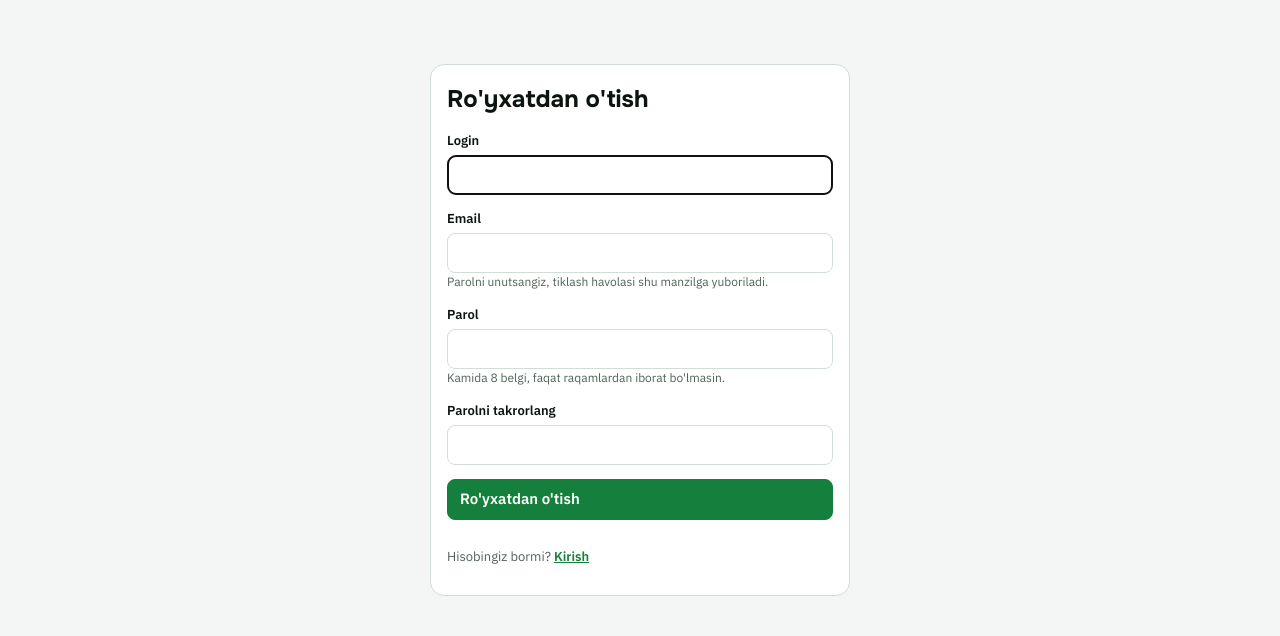
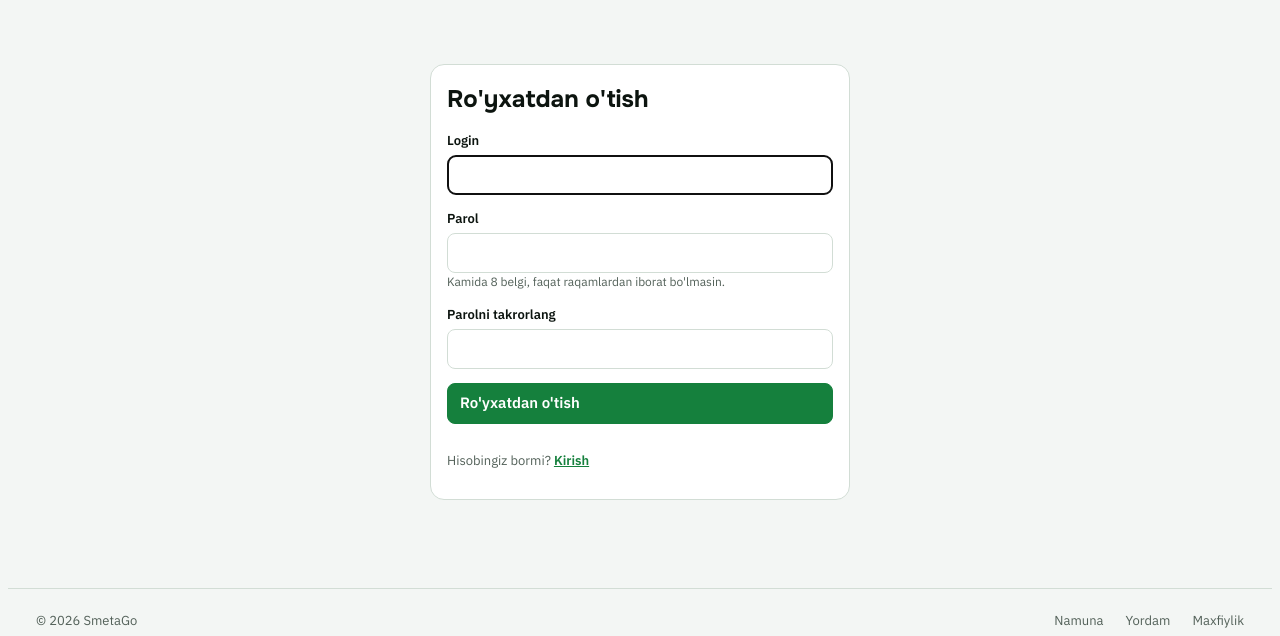
Before and after one commit to baxtiyorjumaboyev/SmetaGO, a Django app: page /royxatdan-otish/ in a window 1280 px wide. Shown: the part 84-720 px from the top of the page. Run offline with Django 5.2, Linux system fonts and the light colour scheme.

Commit message:
Ro'yxatdan o'tish: email maydoni olib tashlandi
- Forma: faqat login va parol (foydalanuvchi talabi)
- Ishlatilmay qolgan tarjimalar olib tashlandi; test va Cloud.md yangilandi

Co-Authored-By: Claude Opus 5.5 <noreply@anthropic.com>

```diff
--- a/smeta/forms.py
+++ b/smeta/forms.py
@@ -1,21 +1,11 @@
-from django import forms
 from django.contrib.auth.forms import UserCreationForm
 from django.contrib.auth.models import User
 
-from .i18n import tr
-
 
 class RegisterForm(UserCreationForm):
-    """Ro'yxatdan o'tish: email majburiy — parolni unutganda tiklash havolasi shunga yuboriladi."""
-
-    email = forms.EmailField(required=True)
+    """Ro'yxatdan o'tish: faqat login va parol (email so'ralmaydi — foydalanuvchi talabi, 2026-09-29).
+    Parolni unutganda: Telegram orqali kirish yoki admin parolni yangilaydi."""
 
     class Meta(UserCreationForm.Meta):
         model = User
-        fields = ("username", "email")
-
-    def clean_email(self):
-        email = self.cleaned_data["email"].strip()
-        if User.objects.filter(email__iexact=email).exists():
-            raise forms.ValidationError(tr("Bu email bilan hisob allaqachon bor."))
-        return email
+        fields = ("username",)
--- a/smeta/i18n.py
+++ b/smeta/i18n.py
@@ -75,9 +75,6 @@ RU = {
     "Havola eskirgan yoki boshqa sahifadan ochilgan. Sahifani yangilab, qaytadan urinib ko'ring.":
         "Ссылка устарела или открыта с другой страницы. Обновите страницу и попробуйте снова.",
     "Email": "Email",
-    "Parolni unutsangiz, tiklash havolasi shu manzilga yuboriladi.":
-        "Если забудете пароль, ссылка для восстановления придёт на этот адрес.",
-    "Bu email bilan hisob allaqachon bor.": "Аккаунт с таким email уже существует.",
     # parolni tiklash
     "Parolni unutdingizmi?": "Забыли пароль?",
     "Parolni tiklash": "Восстановление пароля",
--- a/smeta/templates/registration/register.html
+++ b/smeta/templates/registration/register.html
@@ -6,8 +6,6 @@
   {% if tg_bot %}{% include "smeta/_telegram.html" %}<p class="helptext" style="text-align:center;margin:0">{% t "Telegram bilan — bir bosishda, parolsiz." %}</p><p class="or"><span>{% t "yoki login va parol bilan" %}</span></p>{% endif %}
   {{ form.non_field_errors }}
   <div><label for="id_username">{% t "Login" %}</label>{{ form.username }}{{ form.username.errors }}</div>
-  <div><label for="id_email">{% t "Email" %}</label>{{ form.email }}{{ form.email.errors }}
-    <div class="helptext">{% t "Parolni unutsangiz, tiklash havolasi shu manzilga yuboriladi." %}</div></div>
   <div><label for="id_password1">{% t "Parol" %}</label>{{ form.password1 }}{{ form.password1.errors }}
     <div class="helptext">{% t "Kamida 8 belgi, faqat raqamlardan iborat bo'lmasin." %}</div></div>
   <div><label for="id_password2">{% t "Parolni takrorlang" %}</label>{{ form.password2 }}{{ form.password2.errors }}</div>
```
Also changed, not shown: Cloud.md (+1 -0 lines), smeta/tests.py (+7 -9 lines).
